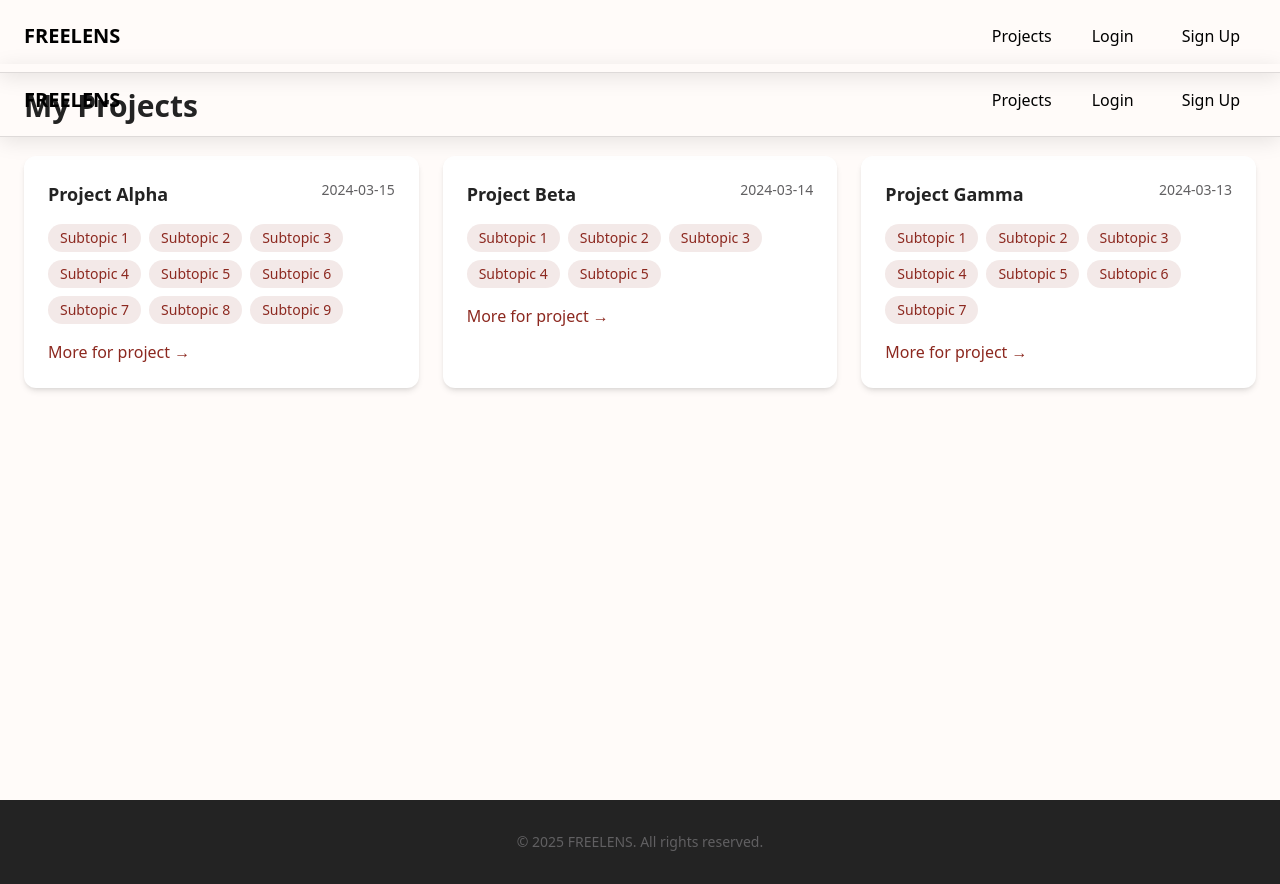
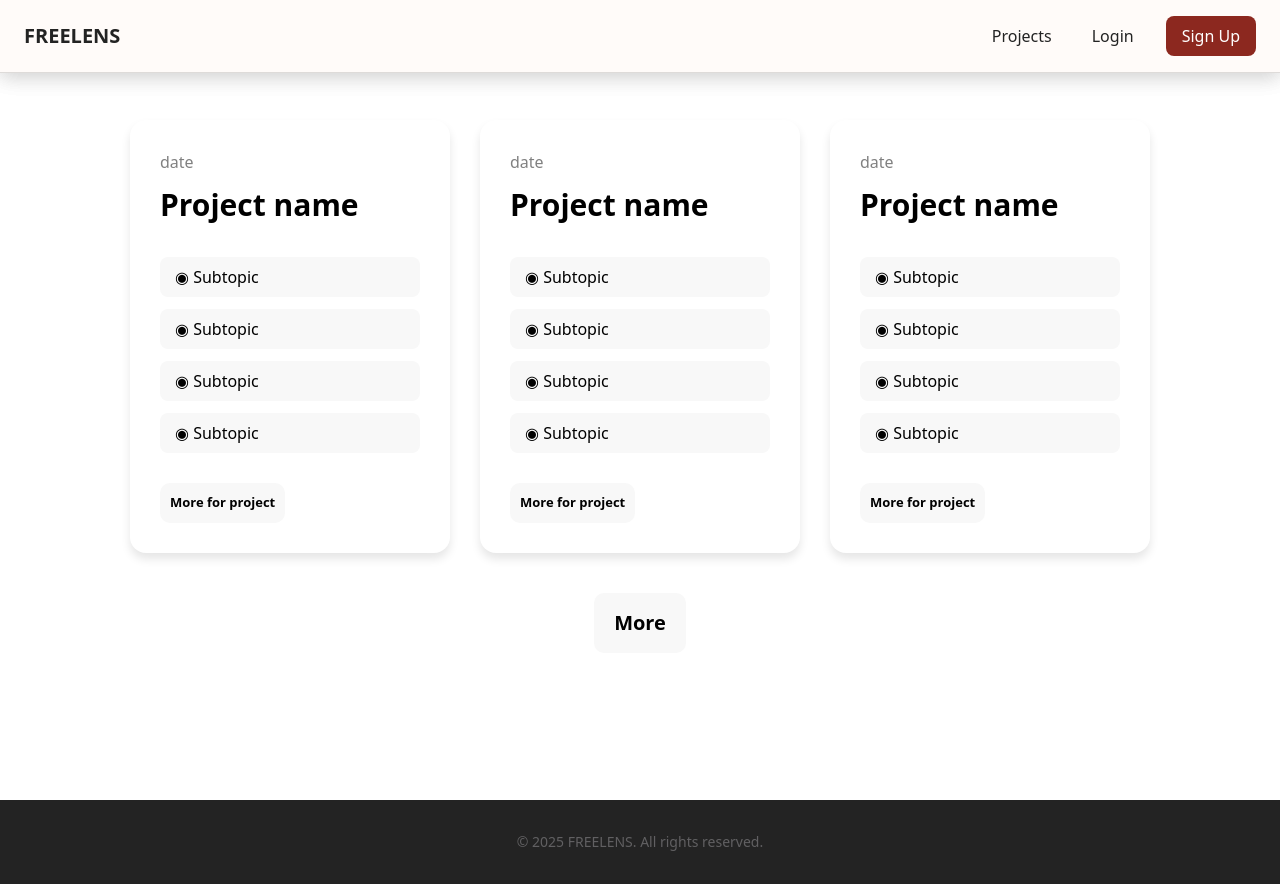
Before and after one commit to VocoPoco/hacktues_11, a React (Vite) app in the folder client/: page /projects in a window 1280 px wide. Built offline with nearby package versions, Linux system fonts and the light colour scheme.

Commit message:
add readme and all projects page

```diff
--- /dev/null
+++ b/client/pages/AllProjectsPage/allProjects.jsx
@@ -0,0 +1,46 @@
+import React from "react";
+import "./allProjectsPage.css";
+import Navbar from "../../components/Navbar/navbar.jsx";
+
+const projects = [
+  { name: "Project name", date: "date", subtopics: ["Subtopic", "Subtopic", "Subtopic", "Subtopic"] },
+  { name: "Project name", date: "date", subtopics: ["Subtopic", "Subtopic", "Subtopic", "Subtopic"] },
+  { name: "Project name", date: "date", subtopics: ["Subtopic", "Subtopic", "Subtopic", "Subtopic"] },
+];
+
+const ProjectCard = ({ project }) => {
+  return (
+    <div className="project-card">
+      <p className="project-date">{project.date}</p>
+      <h2 className="project-title">{project.name}</h2>
+      <ul className="subtopics">
+        {project.subtopics.map((sub, index) => (
+          <li key={index} className="subtopic-item">◉ {sub}</li>
+        ))}
+      </ul>
+      <button className="project-button">More for project</button>
+    </div>
+  );
+};
+
+const ProjectGrid = () => {
+  return (
+    <div className="projects-container">  {/* Changed here */}
+      <div className="project-list">
+        {projects.map((project, index) => (
+          <ProjectCard key={index} project={project} />
+        ))}
+      </div>
+      <button className="more-button">More</button>
+    </div>
+  );
+};
+
+export default function ProjectList() {
+  return (
+    <div>
+      <Navbar scrollProgress={1} />
+      <ProjectGrid />
+    </div>
+  );
+}
--- /dev/null
+++ b/client/pages/AllProjectsPage/allProjectsPage.css
@@ -0,0 +1,87 @@
+.projects-container {
+  min-height: 100vh;
+  display: flex;
+  flex-direction: column;
+  align-items: center;
+  padding: 60px 40px; /* Increased vertical padding */
+  max-width: 1200px; /* Added max-width for better large-screen layout */
+  margin: 0 auto; /* Center the container */
+  /*margin-top: 20px;  Center the container */
+}
+
+.project-list {
+  display: flex;
+  gap: 30px; /* Increased gap between cards */
+  flex-wrap: wrap;
+  justify-content: center;
+  margin-top: 30px; /* Increased top margin */
+}
+
+.project-card {
+  background: white;
+  padding: 30px; /* Increased padding */
+  border-radius: 16px; /* Larger border radius */
+  box-shadow: 0 6px 10px rgba(0, 0, 0, 0.1); /* Stronger shadow */
+  width: 320px; /* Wider cards */
+  text-align: left;
+  transition: transform 0.2s; /* Add hover effect */
+  margin-top: 30px;
+}
+
+.project-card:hover {
+  transform: translateY(-5px); /* Subtle hover lift */
+}
+
+.project-date {
+  color: gray;
+  font-size: 16px; /* Larger date text */
+  margin-bottom: 8px;
+}
+
+.project-title {
+  font-size: 30px; /* Larger title */
+  font-weight: bold;
+  margin-bottom: 30px;
+}
+
+.subtopics {
+  list-style: none;
+  padding: 0;
+  margin: 20px 0; /* More spacing around list */
+  margin-bottom: 30px;
+}
+
+.subtopic-item {
+  display: flex;
+  align-items: center;
+  gap: 8px; /* Increased gap between check and text */
+  justify-content: flex-start; /* Align text to left */
+  font-size: 16px; /* Larger text */
+  margin: 12px 0; /* More spacing between items */
+  padding: 8px 15px; /* Padding for list items */
+  background: #f8f8f8; /* Subtle background for items */
+  border-radius: 8px;
+  text-align: center;
+}
+
+.project-button, .more-button {
+  background: #f8f8f8;
+  padding: 10px 10px; /* Larger buttons */
+  border: none;
+  border-radius: 10px; /* Rounded buttons */
+  cursor: pointer;
+  font-size: 13px; /* Larger button text */
+  transition: background 0.2s;
+  font-weight: bold;
+  text-align:center;
+}
+
+.more-button {
+  margin-top: 40px; /* More spacing above "More" button */
+  padding: 15px 20px; /* Even larger "More" button */
+  font-size: 20px;
+}
+
+.project-button:hover, .more-button:hover {
+  background: #f8f8f8;
+}
--- a/client/pages/ProjectsList/projectsList.jsx
+++ /dev/null
@@ -1,44 +0,0 @@
-// pages/ProjectsList.jsx
-import React from "react";
-import Navbar from "../../components/Navbar/navbar";
-
-const ProjectsList = () => {
-  const projects = [
-    { name: "Project Alpha", date: "2024-03-15", subtopics: 9 },
-    { name: "Project Beta", date: "2024-03-14", subtopics: 5 },
-    { name: "Project Gamma", date: "2024-03-13", subtopics: 7 },
-  ];
-
-  return (
-    <div className="pt-16 min-h-screen bg-[#fffbf9]">
-      <Navbar />
-
-      <div className="container mx-auto p-6">
-        <h1 className="text-3xl font-bold mb-8 text-[#232323]">My Projects</h1>
-
-        <div className="grid grid-cols-1 md:grid-cols-2 lg:grid-cols-3 gap-6">
-          {projects.map((project, index) => (
-            <div key={index} className="bg-white p-6 rounded-xl shadow-md hover:shadow-lg transition-shadow">
-              <div className="flex justify-between items-start mb-4">
-                <h3 className="text-lg font-semibold text-[#232323]">{project.name}</h3>
-                <span className="text-[#616062] text-sm">{project.date}</span>
-              </div>
-              <div className="flex flex-wrap gap-2 mb-4">
-                {[...Array(project.subtopics)].map((_, i) => (
-                  <span key={i} className="px-3 py-1 bg-[#8c281f]/10 text-[#8c281f] rounded-full text-sm">
-                    Subtopic {i+1}
-                  </span>
-                ))}
-              </div>
-              <button className="text-[#8c281f] hover:text-[#732018] transition-colors">
-                More for project →
-              </button>
-            </div>
-          ))}
-        </div>
-      </div>
-    </div>
-  );
-};
-
-export default ProjectsList;
--- a/client/src/App.jsx
+++ b/client/src/App.jsx
@@ -15,8 +15,8 @@ import NotFoundPage from "../pages/NotFoundPage/notFoundPage.jsx";
 import LogInPage from "../pages/AuthPage/LogInPage";
 import SignUpPage from "../pages/AuthPage/SignUpPage";
 import CreateProject from "../pages/CreateProject/createProject.jsx";
-import ProjectsList from "../pages/ProjectsList/projectsList.jsx";
 import ProjectDetail from "../pages/ProjectDetail/projectDetail.jsx";
+import AllProjects from "../pages/AllProjectsPage/allProjects.jsx"
 
 const AdminRoute = ({ children }) => {
   const { user, loading } = useAuth();
@@ -47,7 +47,7 @@ const App = () => {
     { path: "/login", component: LogInPage },
     { path: "/signup", component: SignUpPage },
     { path: "/create-project", component: CreateProject },
-    { path: "/projects", component: ProjectsList },
+    { path: "/projects", component: AllProjects },
     { path: "/project/:id", component: ProjectDetail },
   ];
 
```
Also changed, not shown: 1 other file (tests, documents, lock files or other folders).
